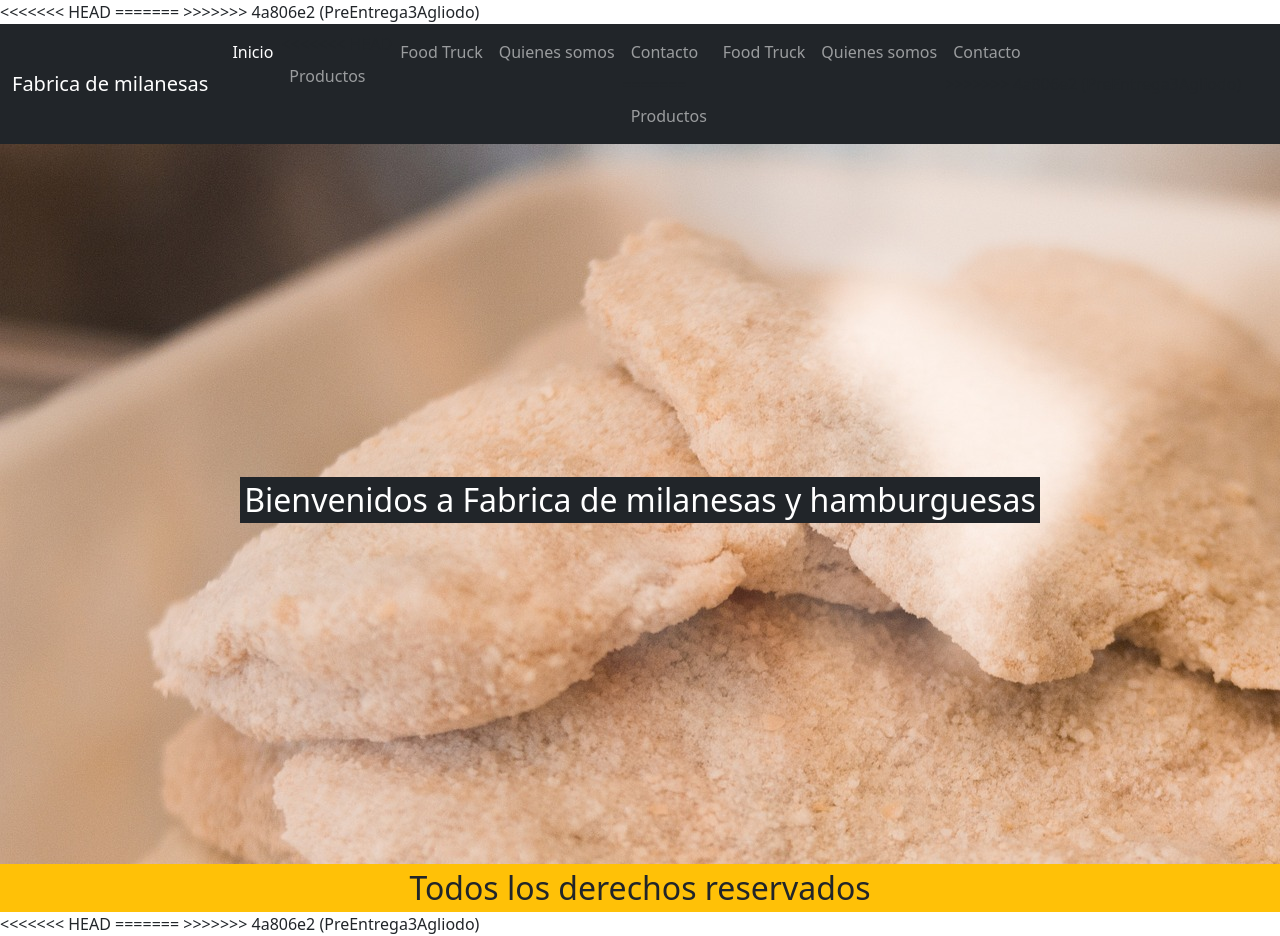
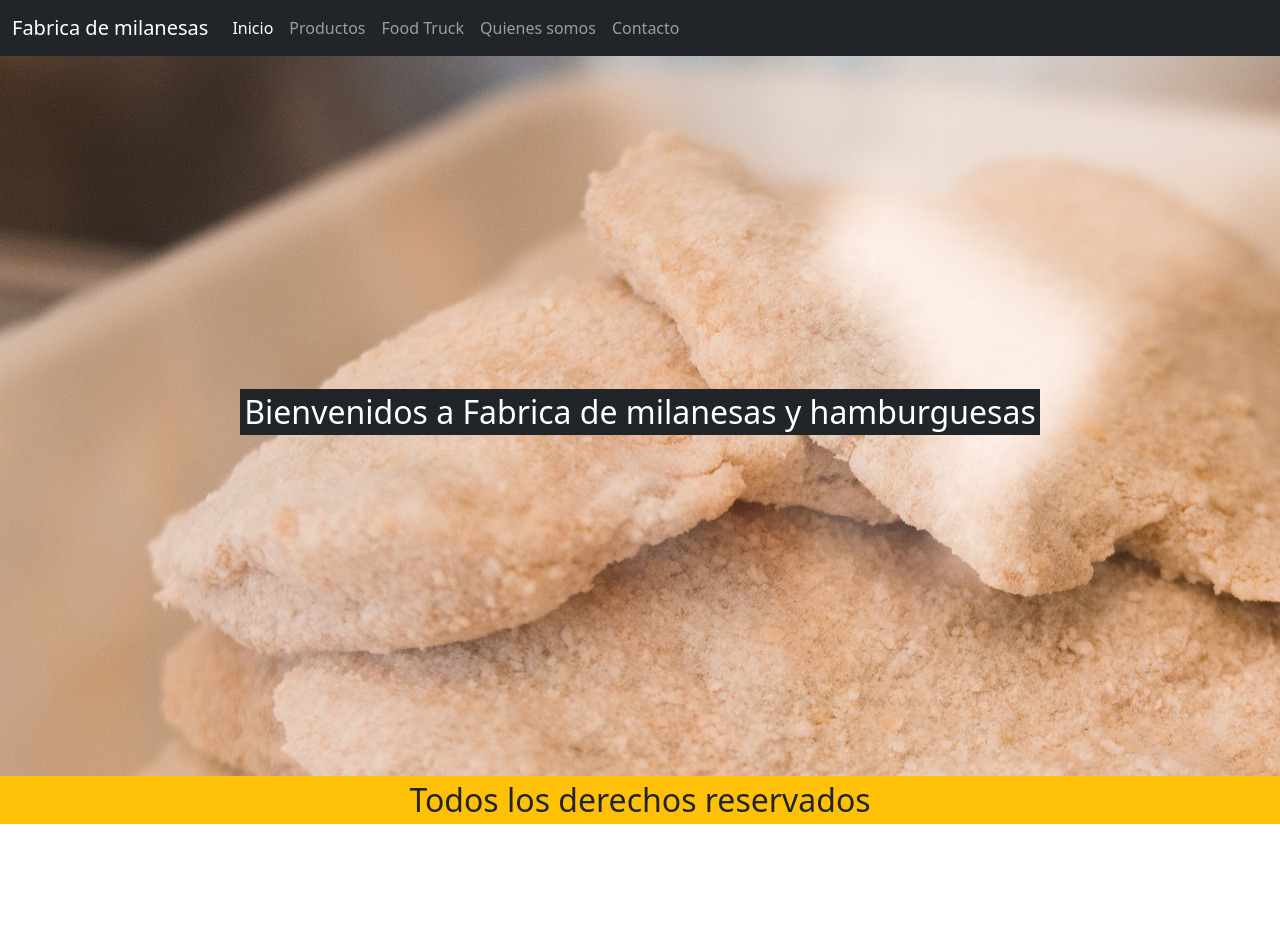
Before and after one commit to agliodoag/PF-AGLIODO, a website: page index.html in a window 1280 px wide. After the commit the page ends 824 px from the top, so only its background shows below. Drawn offline with nearby package versions, Linux system fonts and the light colour scheme.

Commit message:
solucion del error

```diff
--- a/index.html
+++ b/index.html
@@ -6,13 +6,8 @@
     <meta name="viewport" content="width=device-width, initial-scale=1.0">
     <title>Fabrica de milanesas</title>
     <link href="https://cdn.jsdelivr.net/npm/bootstrap@5.3.0-alpha1/dist/css/bootstrap.min.css" rel="stylesheet" integrity="sha384-GLhlTQ8iRABdZLl6O3oVMWSktQOp6b7In1Zl3/Jr59b6EGGoI1aFkw7cmDA6j6gD" crossorigin="anonymous">
-<<<<<<< HEAD
-    <link rel="shortcut icon" href="./img iconos/logo1.png" type="image/x-icon">
-    <link rel="stylesheet" href="./css/style.css">
-=======
     <link rel="shortcut icon" href="./img/logo1.png" type="image/x-icon">
     <link rel="stylesheet" href="./estilos/estilos.css">
->>>>>>> 4a806e2 (PreEntrega3Agliodo)
 </head>
 <body>
     <nav class="navbar navbar-expand-lg bg-dark navbar-dark">
@@ -27,18 +22,6 @@
                 <a class="nav-link active" aria-current="page" href="index.html">Inicio</a>
               </li>
               <li class="nav-item">
-<<<<<<< HEAD
-                <a class="nav-link" href="productos.html">Productos</a>
-              </li>
-              <li class="nav-item">
-                <a class="nav-link" href="food-truck.html">Food Truck</a>
-              </li>
-              <li class="nav-item">
-                <a class="nav-link" href="quienes-somos.html">Quienes somos</a>
-              </li>
-              <li class="nav-item">
-                <a class="nav-link" href="contacto.html">Contacto</a>
-=======
                 <a class="nav-link" href="./paginas/productos.html">Productos</a>
               </li>
               <li class="nav-item">
@@ -49,7 +32,6 @@
               </li>
               <li class="nav-item">
                 <a class="nav-link" href="./paginas/contacto.html">Contacto</a>
->>>>>>> 4a806e2 (PreEntrega3Agliodo)
               </li>
             </ul>
           </div>
@@ -60,10 +42,6 @@
 </section>
 
 <footer class="bg-warning fs-2 d-flex justify-content-center align-items-center">Todos los derechos reservados</footer>
-<<<<<<< HEAD
-    <script src="https://cdn.jsdelivr.net/npm/bootstrap@5.3.0-alpha1/dist/js/bootstrap.bundle.min.js" integrity="sha384-w76AqPfDkMBDXo30jS1Sgez6pr3x5MlQ1ZAGC+nuZB+EYdgRZgiwxhTBTkF7CXvN" crossorigin="anonymous"></script>
-=======
 <script src="https://cdn.jsdelivr.net/npm/bootstrap@5.3.0-alpha1/dist/js/bootstrap.bundle.min.js" integrity="sha384-w76AqPfDkMBDXo30jS1Sgez6pr3x5MlQ1ZAGC+nuZB+EYdgRZgiwxhTBTkF7CXvN" crossorigin="anonymous"></script>
->>>>>>> 4a806e2 (PreEntrega3Agliodo)
 </body>
 </html>
```
